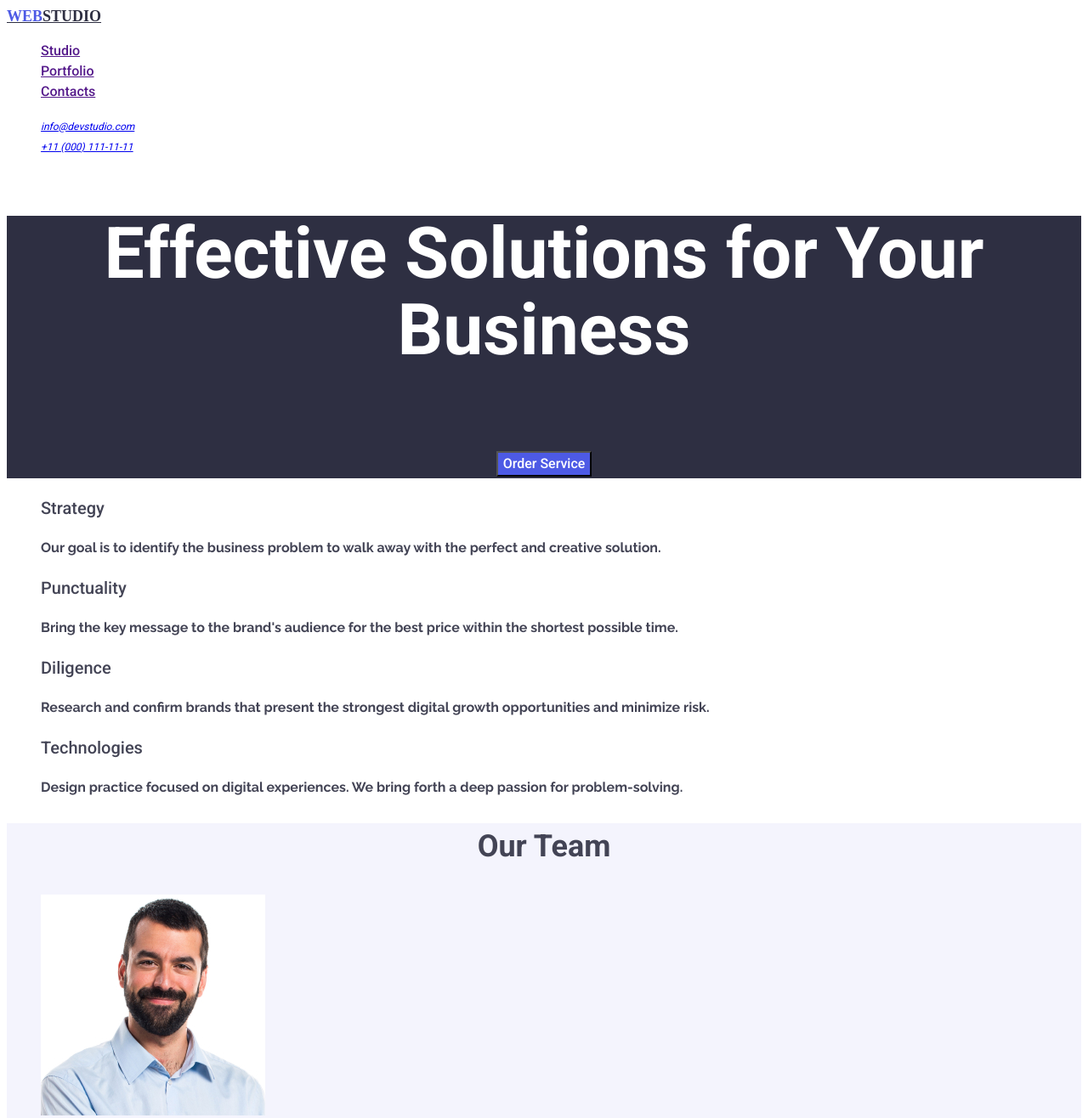
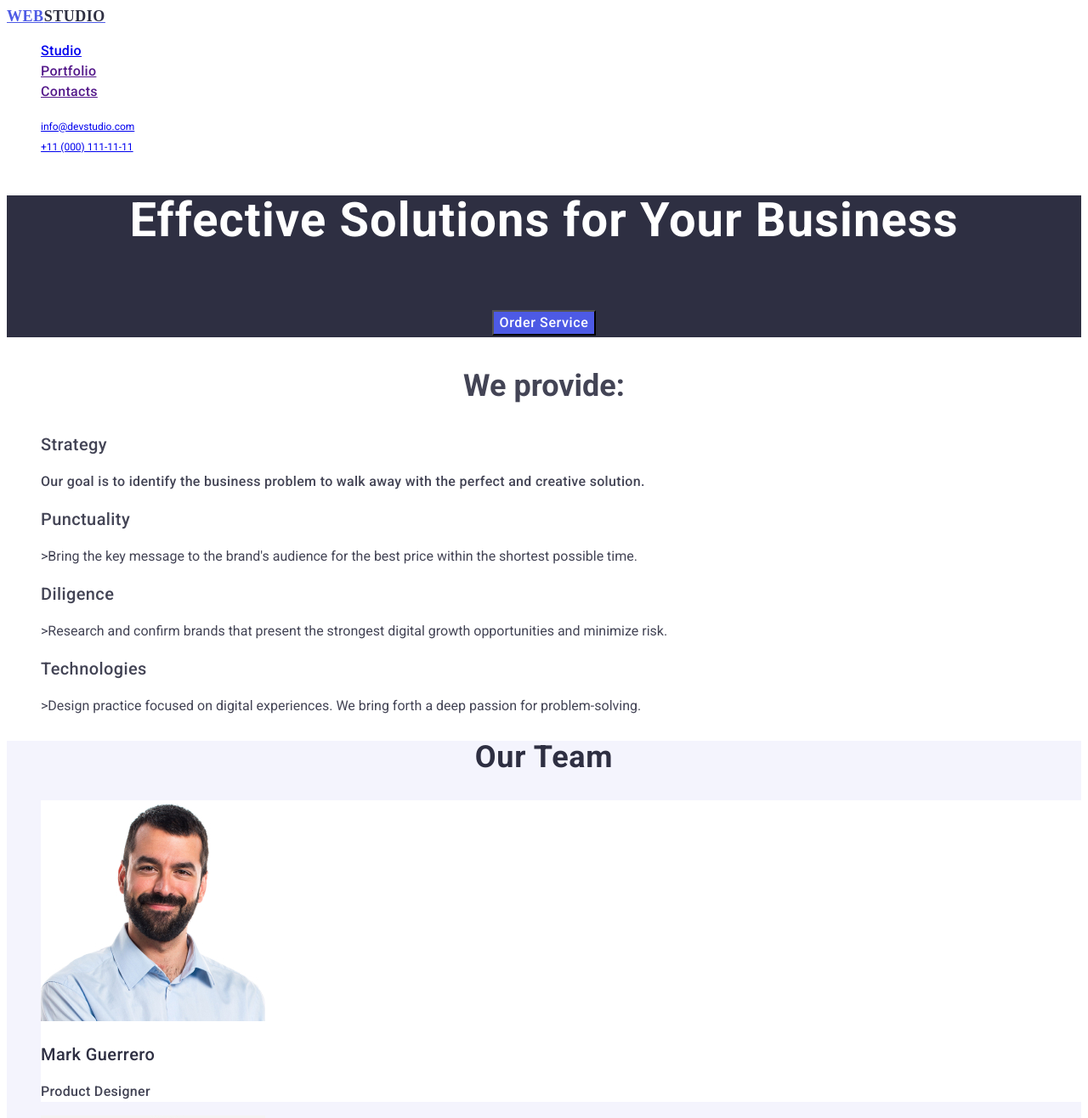
Before and after one commit to Elijah-Vakulenko/goit-markup-hw-02, a plain HTML site: page index.html in a window 1280 px wide. Shown: the top 1316 px of the page at 85% size. Drawn offline with Linux system fonts and the light colour scheme.

Commit message:
1st edit

```diff
--- a/css/style.css
+++ b/css/style.css
@@ -1,5 +1,5 @@
 body {
-    font-family: "raleway", "roboto";
+    font-family: "roboto";
     background-color: #ffffff;
     color: #434455;
     font-size: 16px;
@@ -18,6 +18,7 @@ ul {
     font-weight: 400;
     line-height: 1.5;
     letter-spacing: 2%;
+    font-style: normal;
 }
 
 .text:hover {
@@ -28,7 +29,7 @@ ul {
     color: #404BBF;
 }
 
-button {
+.butt {
     background-color: #4D5AE5;
     color:#ffffff;
     cursor: pointer;
@@ -36,7 +37,15 @@ button {
         font-size: 16px;
         font-weight: 500;
         line-height: 1.5;
-        letter-spacing: 4%;
+        letter-spacing: 0.04em;
+}
+
+.butt:focus {
+    background-color: #404BBF;
+}
+
+.butt:hover {
+    background-color: #404BBF;
 }
 
 a {
@@ -54,8 +63,21 @@ font-family: "roboto";
 font-size: 16px;
 font-weight: 500;
 line-height: 1.5;
-letter-spacing: 2%;
+letter-spacing: 0.02em;
+}
 
+.list {
+    color: #434455;
+    font-family: "roboto";
+    font-size: 16px;
+    font-weight: 500;
+    line-height: 1.5;
+    letter-spacing: 0.02em;
+
+}
+
+.list:focus {
+    color: #404BBF;
 }
 
 .link:hover {
@@ -63,17 +85,17 @@ letter-spacing: 2%;
 
 }
 
-.link:active {
+.link:focus {
     color:#404BBF;
 }
 
 .logo {
-    color:#2E2F42;
+    color:#4D5AE5;
     text-transform: uppercase;
     font-family: "releway";
     font-size: 18px;
-    letter-spacing: 3%;
-    line-height: 1.16;
+    letter-spacing: 0.03em;
+    line-height: 1.17;
     font-weight: 700;
 }
 
@@ -83,7 +105,13 @@ footer .logo {
 }
 
 .logo .web-logo{
-    color:#4D5AE5;
+    color:#2E2F42;
+    text-transform: uppercase;
+        font-family: "releway";
+        font-size: 18px;
+        letter-spacing: 0.03em;
+        line-height: 1.17;
+        font-weight: 700;
 }
 
 .solutions {
@@ -94,16 +122,81 @@ footer .logo {
     font-size: 56px;
     font-weight: 700;
     line-height: 1.07;
-    letter-spacing: 2%;
+    letter-spacing: 0.02em;
+}
+
+.service {
+    font-family: "roboto";
+        font-size: 20px;
+        font-weight: 500;
+        line-height: 1.2;
+        letter-spacing: 0.02em;
+}
+
+.service-one {
+    color: #434455;
+    font-family: "roboto";
+        font-size: 16px;
+        font-weight: 500;
+        line-height: 1.5;
+        letter-spacing: 0.02em;
 }
 
 .our-team {
     background-color: #F4F4FD;
 }
 
+.team {
+    color: #2E2F42;
+    letter-spacing: 0.02em;
+    text-transform: capitalize;
+    line-height: 1.11;
+}
+.person {
+    background-color: #ffffff;
+}
+
+.person-one {
+    color: #2E2F42;
+    font-size: 20px;
+        font-weight: 500;
+        line-height: 1.2;
+        letter-spacing: 0.02em;
+}
+
+.designer {
+    color: #434455;
+    font-family: "roboto";
+        font-size: 16px;
+        font-weight: 500;
+        line-height: 1.5;
+        letter-spacing: 0.02em;
+    }
+}
+
 footer {
     background-color: #2E2F42;
     color: #ffffff;
+}
+
+.studio {
+    color: #4D5AE5;
+        text-transform: uppercase;
+        font-family: "releway";
+        font-size: 18px;
+        letter-spacing: 0.03em;
+        line-height: 1.17;
+        font-weight: 700;
+}
+
+.web {
+    color: #ffffff;
+        text-transform: uppercase;
+        font-family: "releway";
+        font-size: 18px;
+        letter-spacing: 0.03em;
+        line-height: 1.17;
+        font-weight: 700;
 }
 
 h2 {
--- a/index.html
+++ b/index.html
@@ -14,9 +14,9 @@
 
 <header>
     <nav>
-        <a href="./index.html" class="logo"><span class="web-logo">Web</span>Studio</a>
+        <a class="logo">Web<span class="web-logo">Studio</span></a>
         <ul>
-            <li><a href="" class="link">Studio</a></li>
+            <li class="list"><a href="./index.html" class="link">Studio</a></li>
             <li><a href="" class="link">Portfolio</a></li>
             <li><a href="" class="link">Contacts</a></li>
         </ul>
@@ -33,38 +33,38 @@
 
 <main>
 <section class="solutions">
-    <h1>Effective Solutions for Your Business</h1>
-    <button type="button">Order Service</button>
+    <h1 class="solutions">Effective Solutions for Your Business</h1>
+    <button class="butt" type="button">Order Service</button>
 </section>
 
 <section>
-    <!--<h2>We provide:</h2>-->
+<h2>We provide:</h2>
     <ul>
         <li>
-            <h3>Strategy</h3>
-            <p>Our goal is to identify the business problem to walk away with the perfect and creative solution.</p>
+            <h3 class="service">Strategy</h3>
+            <p class="service-one">Our goal is to identify the business problem to walk away with the perfect and creative solution.</p>
         </li>
         <li>
-            <h3>Punctuality</h3>
-            <p>Bring the key message to the brand's audience for the best price within the shortest possible time.</p>
+            <h3 class="service">Punctuality</h3>
+            <p class="service-one"></p>>Bring the key message to the brand's audience for the best price within the shortest possible time.</p>
         </li>
         <li>
-            <h3>Diligence</h3>
-            <p>Research and confirm brands that present the strongest digital growth opportunities and minimize risk.</p>
+            <h3 class="service">Diligence</h3>
+            <p class="service-one"></p>>Research and confirm brands that present the strongest digital growth opportunities and minimize risk.</p>
         </li>
         <li>
-            <h3>Technologies</h3>
-            <p>Design practice focused on digital experiences. We bring forth a deep passion for problem-solving.</p>
+            <h3 class="service">Technologies</h3>
+            <p class="service-one"></p>>Design practice focused on digital experiences. We bring forth a deep passion for problem-solving.</p>
         </li>
     </ul>
 </section>
 
 <section class="our-team">
-<h2>Our Team</h2>
+<h2 class="team">Our Team</h2>
     <ul>
-        <li><img src="./images/img_1.jpg" alt="the photo of Mark Guerrero" width="264" height="260">
-            <h3>Mark Guerrero</h3>
-            <p>Product Designer</p>
+        <li class="person"><img src="./images/img_1.jpg" alt="the photo of Mark Guerrero" width="264" height="260">
+            <h3 class="person-one">Mark Guerrero</h3>
+            <p class="designer">Product Designer</p>
         </li>
         <li><img src="./images/img_2.jpg" alt="the photo of Tom Ford" width="264" height="260">
             <h3>Tom Ford</h3>
@@ -85,7 +85,7 @@
     <h2>Our Portfolio</h2>
     <ul>
         <li><img src="./images/banking_app.jpg" alt="banking app design" width="360">
-            <h3>Banking app</h3>
+            <h3>Banking App</h3>
             <p>App</p>
         </li>
         <li><img src="./images/cashless_payment.jpg" alt="cashless payment method" width="360">
@@ -93,7 +93,7 @@
             <p>Marketing</p>
         </li>
         <li><img src="./images/meditation_app.jpg" alt="a computer and a phone" width="360">
-            <h3>Meditation app</h3>
+            <h3>Meditation App</h3>
             <p>App</p>
         </li>
         <li><img src="./images/taxi_service.jpg" alt="dashboard of the car" width="360">
@@ -113,7 +113,7 @@
 </main>
 
 <footer>
-<a href="./index.html" class="logo"><span class="web-logo">Web</span>tudio</a>
+<p class="web">Web<span class="studio">Studio</span></p>
 <p>Increase the flow of customers and sales for your business with digital marketing & growth solutions.</p>
 </footer>
 
```
